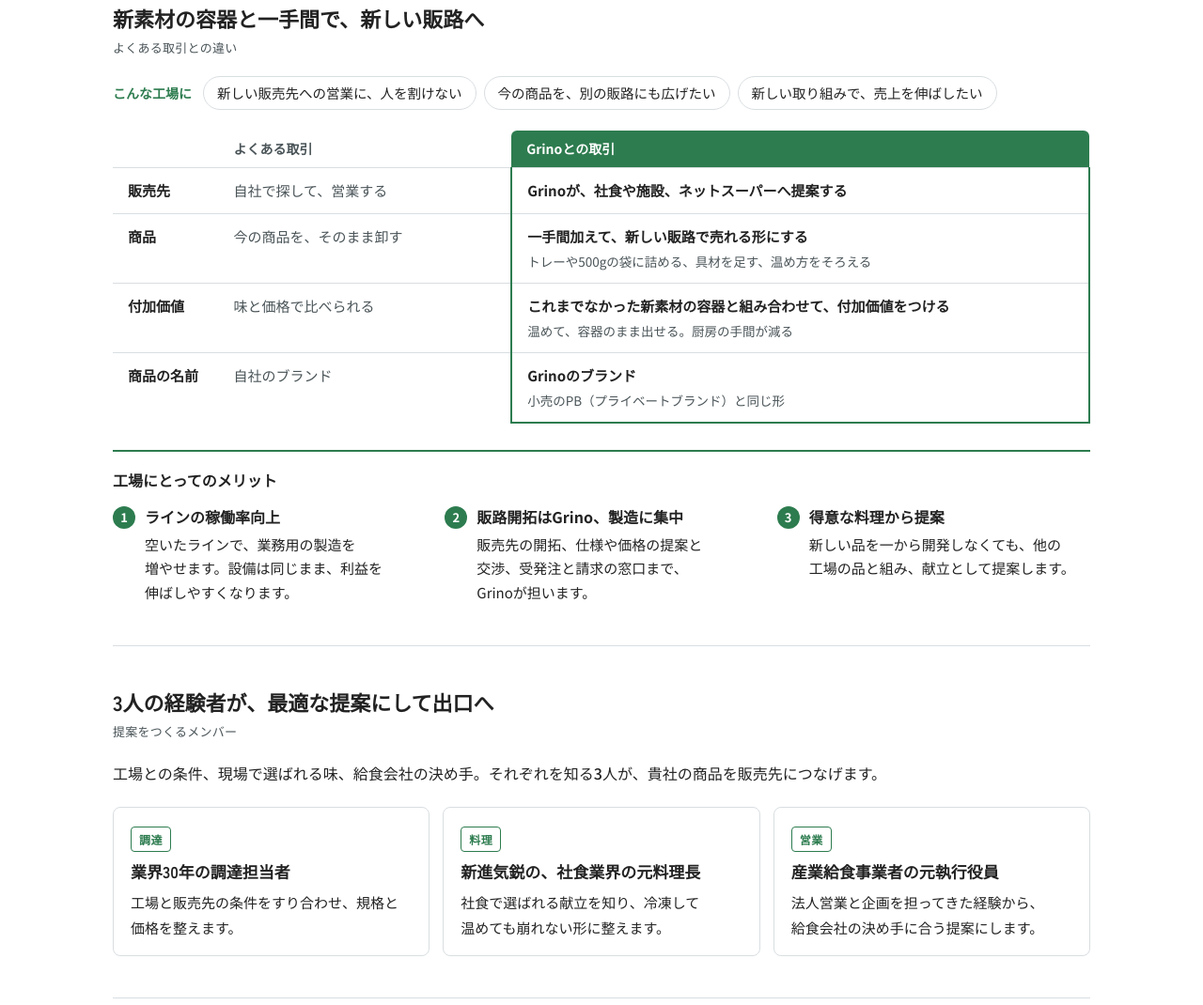
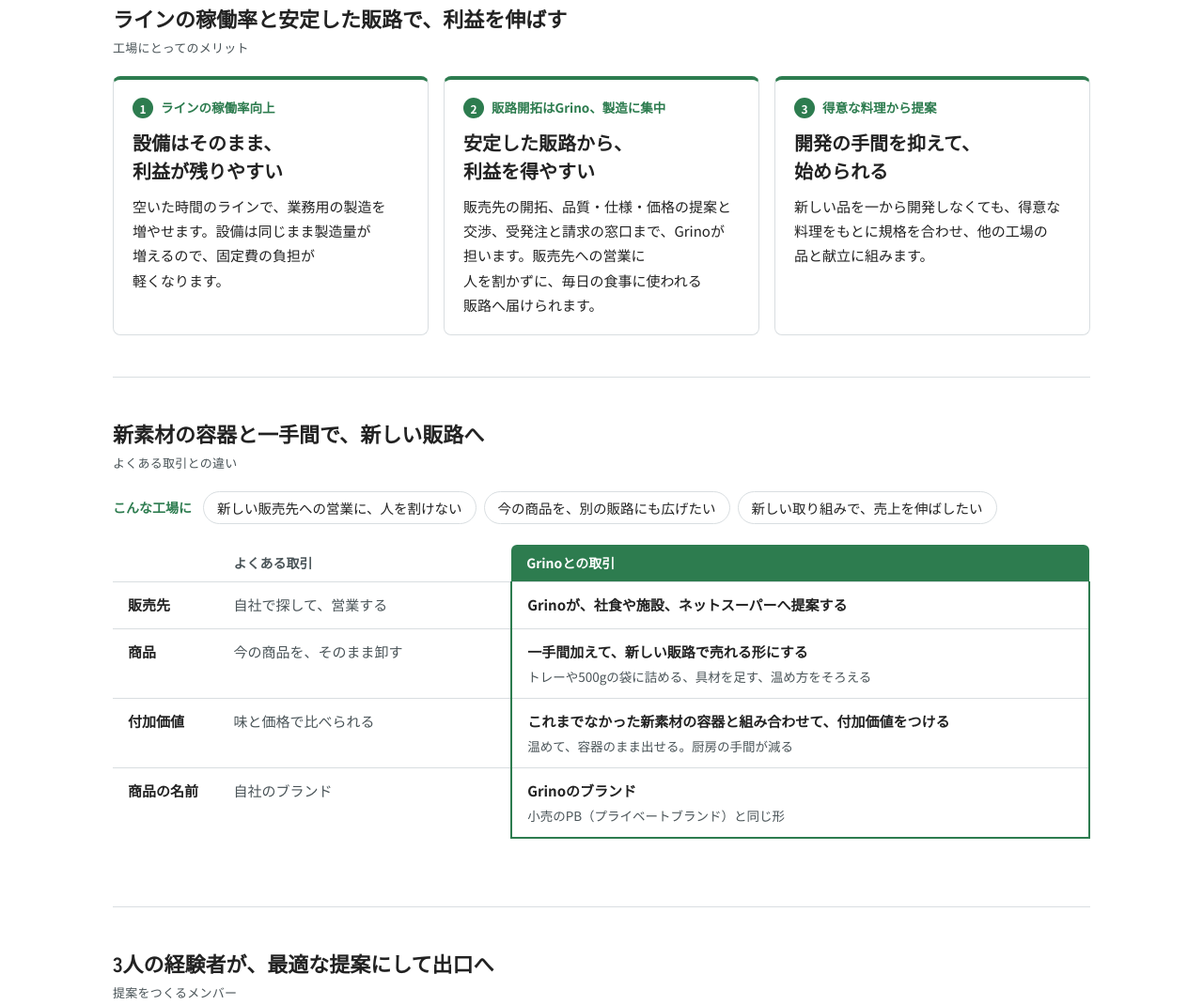
Before and after one commit to yuhosoi-del/grino-factory, a plain HTML site: page index.html in a window 1280 px wide. Shown: the part 616-1686 px from the top of the page at 94% size. Drawn offline with Linux system fonts and the light colour scheme.

Commit message:
Update LP: benefits summary at top

```diff
--- a/index.html
+++ b/index.html
@@ -76,12 +76,12 @@
 .cmp tbody tr:last-child td.c-new{border-bottom:2px solid var(--green)}
 .cmp td.c-new b{display:block;font-weight:700}
 .cmp td small{display:block;font-size:13.5px;color:var(--muted);margin-top:2px}
-.gain{border-top:2px solid var(--green);padding-top:16px}
-.gain-h{margin:0 0 12px;font-size:16px;font-weight:700}
-.gain ol{list-style:none;margin:0;padding:0;display:grid;grid-template-columns:repeat(3,1fr);gap:16px 20px;counter-reset:g}
-.gain li{font-size:15px;line-height:1.7;padding-left:34px;position:relative}
-.gain li::before{counter-increment:g;content:counter(g);position:absolute;left:0;top:2px;width:24px;height:24px;border-radius:50%;background:var(--green);color:var(--on-green);font-weight:700;font-size:13px;display:grid;place-items:center}
-.gain li b{display:block;font-size:16px;margin-bottom:2px}
+.benefits{display:grid;grid-template-columns:repeat(3,1fr);gap:16px}
+.bn{border:1px solid var(--line);border-top:4px solid var(--green);border-radius:8px;padding:18px 20px;display:flex;flex-direction:column;gap:10px}
+.bn .k{margin:0;font-size:13.5px;font-weight:700;color:var(--green);display:flex;align-items:center;gap:8px}
+.bn .k .no{flex:none;display:inline-grid;place-items:center;width:22px;height:22px;border-radius:50%;background:var(--green);color:var(--on-green);font-size:12px}
+.bn h3{font-size:20px;font-weight:700;line-height:1.5}
+.bn p{margin:0;font-size:15px}
 
 /* 提案をつくるメンバー */
 .team{display:grid;grid-template-columns:repeat(3,1fr);gap:14px}
@@ -181,7 +181,7 @@
 .company{font-size:14px;color:var(--muted);margin:20px 0 0}
 footer{padding-block:22px 36px;font-size:12px;color:var(--muted)}
 
-@media (max-width:960px){.flow3,.team,.gain ol{grid-template-columns:1fr}}
+@media (max-width:960px){.flow3,.team,.benefits{grid-template-columns:1fr}}
 @media (max-width:820px){
   .hero{grid-template-columns:1fr;gap:24px}
   .row{grid-template-columns:1fr;gap:16px}
@@ -235,6 +235,29 @@
 
 <section>
   <div class="row stack">
+    <h2>ラインの稼働率と<span class="nb">安定した販路で、</span><span class="nb">利益を伸ばす</span><span>工場にとってのメリット</span></h2>
+    <div class="benefits">
+      <div class="bn">
+        <p class="k"><span class="no">1</span>ラインの稼働率向上</p>
+        <h3>設備はそのまま、<br>利益が残りやすい</h3>
+        <p>空いた時間のラインで、業務用の製造を増やせます。設備は同じまま製造量が増えるので、固定費の負担が軽くなります。</p>
+      </div>
+      <div class="bn">
+        <p class="k"><span class="no">2</span>販路開拓はGrino、製造に集中</p>
+        <h3>安定した販路から、<br>利益を得やすい</h3>
+        <p>販売先の開拓、品質・仕様・価格の提案と交渉、受発注と請求の窓口まで、Grinoが担います。販売先への営業に<span class="nb">人を割かずに</span>、毎日の食事に使われる販路へ届けられます。</p>
+      </div>
+      <div class="bn">
+        <p class="k"><span class="no">3</span>得意な料理から提案</p>
+        <h3>開発の手間を抑えて、<br>始められる</h3>
+        <p>新しい品を一から開発しなくても、得意な料理をもとに規格を合わせ、他の工場の品と献立に組みます。</p>
+      </div>
+    </div>
+  </div>
+</section>
+
+<section>
+  <div class="row stack">
     <h2>新素材の容器と一手間で、<span class="nb">新しい販路へ</span><span>よくある取引との違い</span></h2>
     <div>
       <div class="fit">
@@ -254,14 +277,6 @@
           <tr><th scope="row">商品の名前</th><td class="c-old" data-label="よくある取引">自社のブランド</td><td class="c-new" data-label="Grinoとの取引"><b>Grinoのブランド</b><small>小売のPB（プライベートブランド）と同じ形</small></td></tr>
         </tbody>
       </table>
-      <div class="gain">
-        <p class="gain-h">工場にとってのメリット</p>
-        <ol>
-          <li><b>ラインの稼働率向上</b>空いたラインで、業務用の製造を増やせます。設備は同じまま、利益を伸ばしやすくなります。</li>
-          <li><b>販路開拓はGrino、製造に集中</b>販売先の開拓、仕様や価格の提案と交渉、受発注と請求の窓口まで、Grinoが担います。</li>
-          <li><b>得意な料理から提案</b>新しい品を一から開発しなくても、他の工場の品と組み、献立として提案します。</li>
-        </ol>
-      </div>
     </div>
   </div>
 </section>
```
